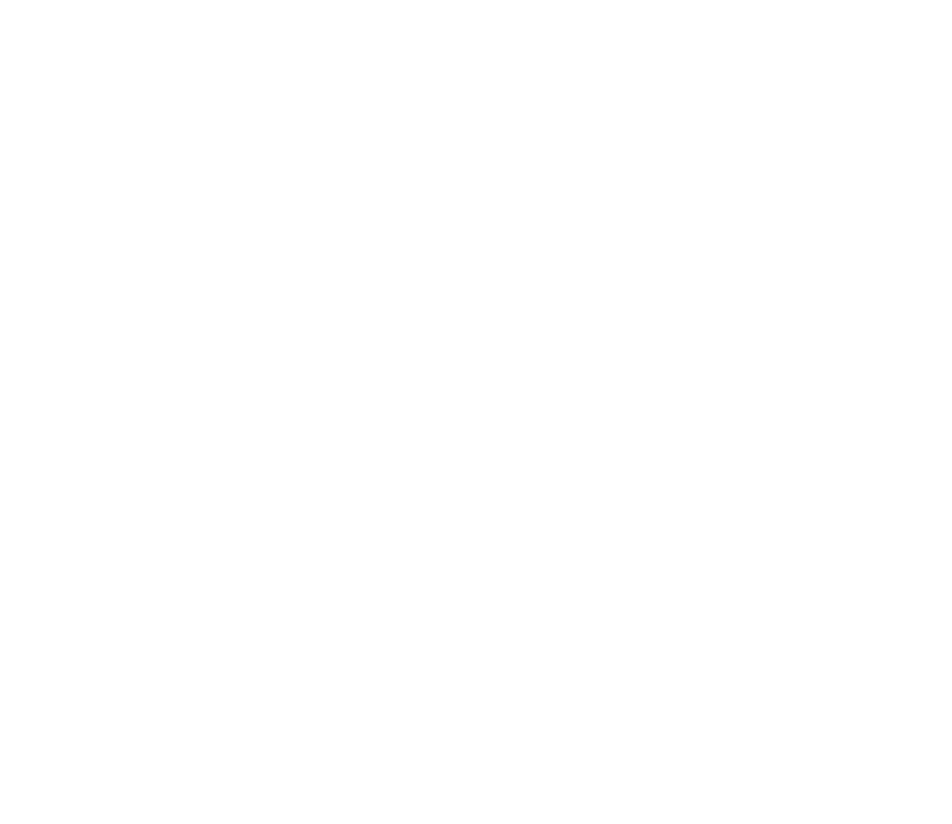
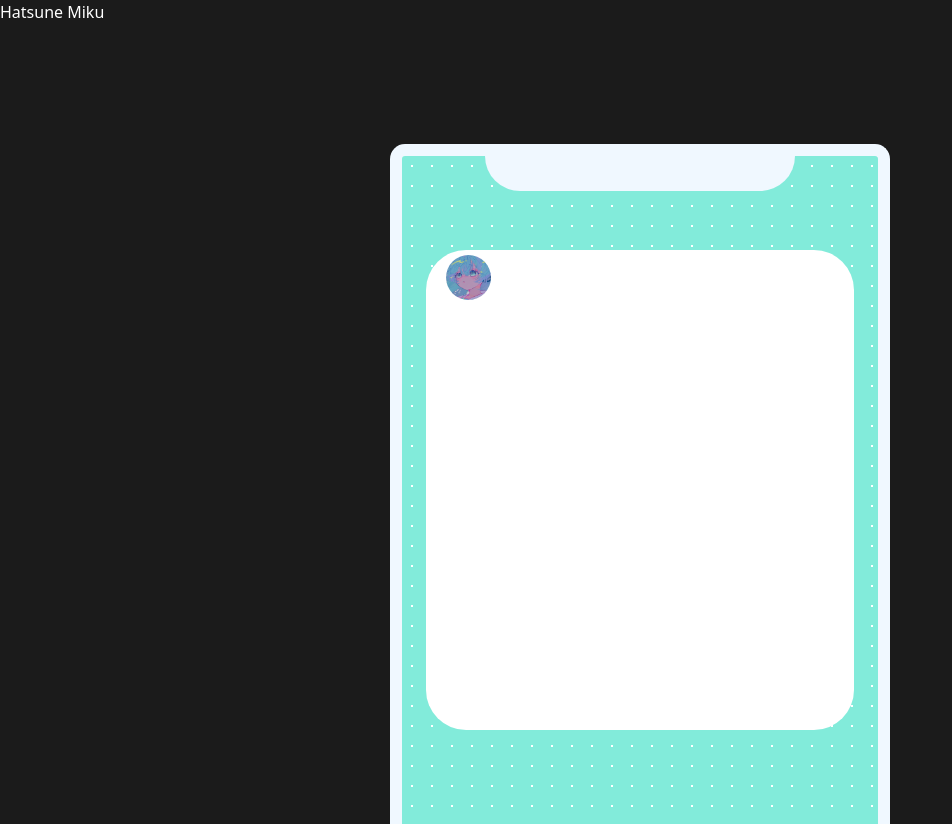
Before and after one commit to Fragmenta2/about_miku, a Next.js app: page / in a window 1280 px wide. Shown: the whole page, without its empty margins (0-952 px from the left). Before the commit the page ends 800 px from the top, so only its background shows below. Built offline with nearby package versions, Linux system fonts and the light colour scheme.

Commit message:
Se añadio la carpeta components para un mejor orden y tambien se le añadieron estilos y elementos sobre un telefono

```diff
--- a/app/globals.css
+++ b/app/globals.css
@@ -1 +1,53 @@
+@import url('https://fonts.googleapis.com/css2?family=Josefin+Sans:ital,wght@0,100..700;1,100..700&family=Orbitron:wght@400..900&display=swap');
 @import "tailwindcss";
+
+html,
+body,
+.main_container {
+    @apply m-0 w-[100%] h-[100%] p-0 bg-[#1b1b1b]
+}
+
+* {
+    color: white;
+}
+
+.cellphone_bg {
+    @apply bg-[color:#82ebda] w-[70%] h-[85vh] max-[610px]:h-[75svh] max-w-[500px] min-w-[300px] top-[100%] left-[50%] relative flex;
+    align-items: center;
+    justify-content: center;
+    transform: translate(-50%, -100%);
+    border-radius: 15px 15px 0 0;
+    border: 12px solid #F0F8FF;
+    border-bottom: none;
+    background-image: radial-gradient(white 10%, transparent 11%);
+    background-size: 20px 20px;
+
+}
+
+.cellphone_text {
+    @apply w-full text-[220px] font-[900] ml-[-20px] max-[610px]:text-[160px];
+    text-align: center;
+    text-shadow: 3px 8px 2px #ed2367;
+
+}
+
+.orbitron {
+    font-family: 'Orbitron';
+}
+
+.cellphone_notch {
+    @apply w-[65%] h-[35px] max-[610px]:h-[25px] bg-[#F0F8FF] top-0 absolute;
+    border-radius: 0 0 200px 200px;
+}
+
+.cellphone_instagram_frame {
+    @apply w-[90%] h-[60vh] max-[610px]:h-[50svh] bg-white rounded-[40px] absolute;
+}
+
+.cellphone_instragram_frame_bottom_section{
+    @apply w-[96%] ml-[2%] mt-[13%] bg-black;
+}
+
+.cellphone_instragram_pfp{
+    @apply rounded-full w-[45px] h-[45px] mt-[5px] ml-[20px] absolute;
+}
--- a/app/page.js
+++ b/app/page.js
@@ -1,8 +1,11 @@
 import "./globals.css";
-
+import React from "react";
+import Main_miku_section from "@/components/main_miku_section";
 
 export default function Home() {
   return (
-    <div></div>
+    <div className="main_container">
+      <Main_miku_section/>
+    </div>
   );
 }
--- /dev/null
+++ b/components/main_miku_section.js
@@ -0,0 +1,18 @@
+import React from "react";
+
+export default function Main_miku_section() {
+    return (
+        <>
+            <p>Hatsune Miku</p>
+            <div className="cellphone_bg">
+                <div className="cellphone_notch"></div>
+                <div className="cellphone_instagram_frame">
+                    <img className="cellphone_instragram_pfp" src="images/miku.jpg"/>
+                    <hr className="cellphone_instragram_frame_bottom_section"/>
+                </div>
+                <p className="orbitron cellphone_text">01</p>
+
+            </div>
+        </>
+    );
+}
```
